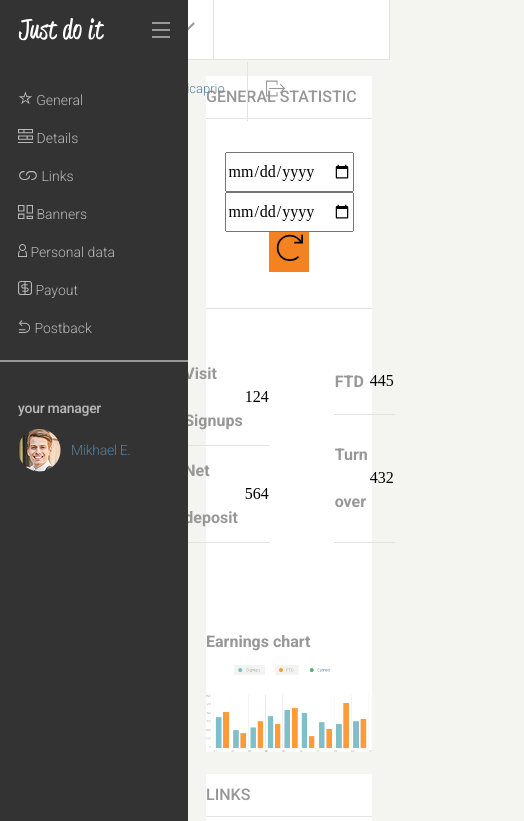
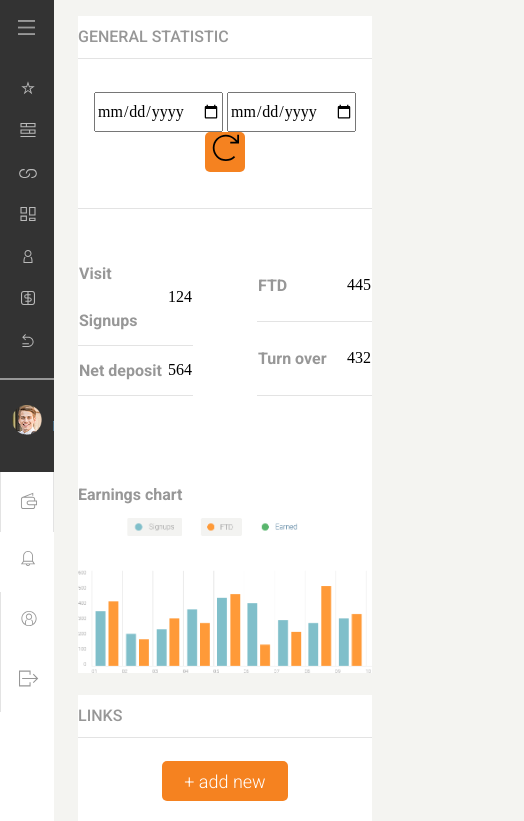
Before and after one commit to elminex/solo-project, a website: page index.html in a window 390 px wide. Shown: the top 821 px of the page, 524 px wide, since content can reach past the window. Drawn offline with Linux system fonts and the light colour scheme.

Commit message:
Add mobile menu

```diff
--- a/index.html
+++ b/index.html
@@ -10,29 +10,29 @@
     <body>
         <div class='container'>
             <div class="row">
-                <aside class="side-menu">
-                    <nav class="side-menu__nav">
+                <nav>
+                    <aside class="side-menu">
                         <div class="side-menu__img-wrapper">
                             <img class="side-menu__logo" src="images/logo.png" alt="logo">
                             <img class="side-menu__hamburger" src="images/hamburger.png" alt="hamb">
                         </div>
                         <ul class="side-menu__list">
                             <li class="side-menu__list-item">
-                                <svg class="side-menu__icon icon" version="1.1" id="Layer_1" xmlns="http://www.w3.org/2000/svg" xmlns:xlink="http://www.w3.org/1999/xlink" x="0px" y="0px"
+                                <svg class="side-menu__icon" version="1.1" id="Layer_1" xmlns="http://www.w3.org/2000/svg" xmlns:xlink="http://www.w3.org/1999/xlink" x="0px" y="0px"
                                 viewBox="0 0 17 16" style="enable-background:new 0 0 17 16;" xml:space="preserve">
                                     <path d="M8.5,3.6l0.9,2.7L9.6,7h0.7h2.8l-2.3,1.6l-0.6,0.4l0.2,0.7l0.9,2.7l-2.3-1.6l-0.6-0.4l-0.6,0.4l-2.3,1.6l0.9-2.7l0.2-0.7
                                     L6.1,8.6L3.9,7h2.8h0.7l0.2-0.7L8.5,3.6 M8.5,0.4L6.7,6H0.8l4.8,3.5L3.7,15l4.8-3.5l4.8,3.5l-1.8-5.6L16.2,6h-5.9L8.5,0.4L8.5,0.4z"/>
                             </svg>
                             General</li>
                             <li class="side-menu__list-item">
-                                <svg class="side-menu__icon icon" version="1.1" id="Layer_1" xmlns="http://www.w3.org/2000/svg" xmlns:xlink="http://www.w3.org/1999/xlink" x="0px" y="0px"
+                                <svg class="side-menu__icon" version="1.1" id="Layer_1" xmlns="http://www.w3.org/2000/svg" xmlns:xlink="http://www.w3.org/1999/xlink" x="0px" y="0px"
                                 viewBox="0 0 14 13" style="enable-background:new 0 0 14 13;" xml:space="preserve">
                                     <path d="M0,13h14v-1H0V13z M0,10h14V6H0V10z M9,7h4v2H9V7z M1,7h7v2H1V7z M0,0v4h14V0H0z M5,3H1V1h4V3z M13,3H6V1h7V3z"/>
                                 </svg>
                             Details
                             </li>
                             <li class="side-menu__list-item">
-                                <svg class="side-menu__icon icon" version="1.1" id="Layer_1" xmlns="http://www.w3.org/2000/svg" xmlns:xlink="http://www.w3.org/1999/xlink" x="0px" y="0px"
+                                <svg class="side-menu__icon" version="1.1" id="Layer_1" xmlns="http://www.w3.org/2000/svg" xmlns:xlink="http://www.w3.org/1999/xlink" x="0px" y="0px"
                                 viewBox="0 0 18 10" style="enable-background:new 0 0 18 10;" xml:space="preserve">
                                     <path d="M7,8H5C3.3,8,2,6.7,2,5s1.3-3,3-3h1V1H5C2.8,1,1,2.8,1,5s1.8,4,4,4h2c2.2,0,4-1.8,4-4h-1C10,6.7,8.7,8,7,8z M13,1h-2
                                     C8.8,1,7,2.8,7,5h1c0-1.7,1.3-3,3-3h2c1.7,0,3,1.3,3,3s-1.3,3-3,3h-1v1h1c2.2,0,4-1.8,4-4S15.2,1,13,1z"/>
@@ -40,14 +40,14 @@
                                 Links
                             </li>
                             <li class="side-menu__list-item">
-                                <svg class="side-menu__icon icon" version="1.1" id="Layer_1" xmlns="http://www.w3.org/2000/svg" xmlns:xlink="http://www.w3.org/1999/xlink" x="0px" y="0px"
+                                <svg class="side-menu__icon" version="1.1" id="Layer_1" xmlns="http://www.w3.org/2000/svg" xmlns:xlink="http://www.w3.org/1999/xlink" x="0px" y="0px"
                                 viewBox="0 0 14 13" style="enable-background:new 0 0 14 13;" xml:space="preserve">
                                     <path d="M0,6h6V0H0V6z M1,1h4v4H1V1z M8,0v8h6V0H8z M13,7H9V1h4V7z M0,13h6V8H0V13z M1,9h4v3H1V9z M8,13h6v-3H8V13z M9,11h4v1H9V11z"/>
                             </svg>
                             Banners
                             </li>
                             <li class="side-menu__list-item">
-                                <svg class="side-menu__icon icon" version="1.1" id="Layer_1" xmlns="http://www.w3.org/2000/svg" xmlns:xlink="http://www.w3.org/1999/xlink" x="0px" y="0px"
+                                <svg class="side-menu__icon" version="1.1" id="Layer_1" xmlns="http://www.w3.org/2000/svg" xmlns:xlink="http://www.w3.org/1999/xlink" x="0px" y="0px"
                                 viewBox="0 0 9 14" style="enable-background:new 0 0 9 14;" xml:space="preserve">
                                     <path d="M4.5,8C6.4,8,8,6.4,8,4.5S6.4,1,4.5,1S1,2.6,1,4.5S2.6,8,4.5,8z M4.5,2C5.9,2,7,3.1,7,4.5S5.9,7,4.5,7S2,5.9,2,4.5
                                     S3.1,2,4.5,2z M7.7,7.7L6.9,8.3C8,9.5,8,11.1,8,12.9V13H1v-0.1C1,11.1,1,9.5,2,8.3L1.3,7.7C0,9.1,0,10.9,0,12.9L0,14h9l0-1.1
@@ -75,14 +75,12 @@
                             </li>
                         </ul>
                         <div class="side-menu__chat">
-                        your manager
+                            <span class="side-menu__chat-title">your manager</span>
                             <ul class="side-menu__chat-list">
-                                <li class="side-menu__chat-list-item"><a class="side-menu__chat-link" href="#"><img class="side-menu__chat-portrait" src="images/manager.png" alt="portrait">Mikhael E.</a> </li>
+                                <li class="side-menu__chat-list-item"><img class="side-menu__chat-portrait" src="images/manager.png" alt="portrait"><a class="side-menu__chat-link" href="#">Mikhael E.</a> </li>
                             </ul>
                         </div>
-                    </nav>
-                </aside>
-                <div class="top-menu">
+                    <div class="top-menu">
                     <ul class="top-menu__list">
                     <li class="top-menu__list-item top-menu__wallet">
                         <svg class="top-menu__icon" version="1.1" id="Layer_1" xmlns="http://www.w3.org/2000/svg" xmlns:xlink="http://www.w3.org/1999/xlink" x="0px" y="0px"
@@ -139,7 +137,10 @@
                         <path d="M13.9,3.1l-0.7,0.7L16.3,7H3v1h13.3l-3.1,3.1l0.7,0.7l4.4-4.4L13.9,3.1z M10,14H1V1h9v3h1V0H0v15h11v-4h-1V14z"/>
                     </svg></li>
                 </ul>
-                </div>
+                    </div>
+                    </aside>
+
+                </nav>
             </div>
             <main class="content">
                 <div class="general">
--- a/sass/_mixins.scss
+++ b/sass/_mixins.scss
@@ -61,6 +61,7 @@
     line-height: 40px;
     font-family: 'Roboto', sans-serif;
     font-weight: lighter;
+    border-radius: 5px;
     @if($color == "orange") {
         background-color: $color-orange;
         &:hover {
--- a/sass/pages/_general.scss
+++ b/sass/pages/_general.scss
@@ -3,7 +3,7 @@
     margin-bottom: 22px;
     &__container {
         margin: 0 auto;
-        max-width: 684px;
+        max-width: 685px;
     }
     &__button {
         @include button(40px, 'orange');
@@ -48,8 +48,6 @@
         max-height: 100%;
         object-fit: cover;
         display: block;
-    }
-    &__chart-wrapper{
         margin: 0 auto;
     }
 }
--- a/sass/section/_side-menu.scss
+++ b/sass/section/_side-menu.scss
@@ -4,13 +4,13 @@
     position: fixed;
     height: 100%;
     width: 188px;
-    z-index: 2;
+
     &__list {
         list-style: none;
-        margin: 0 0 15px;
+        margin-bottom: 15px;
         padding: 0;
         &-item {
-            height: 38px;
+            height: 42px;
             padding-left: 14px;
             border-left: 4px solid transparent;
             cursor: pointer;
@@ -23,28 +23,31 @@
     };
     &__icon {
         fill: $color-grey;
-        max-width: 20px;
+        width: 20px;
         max-height: 14px;
+        margin-right: 16px;
+
     };
     &__img-wrapper {
-        padding: 18px;
+        padding: 20px 18px;
         display: flex;
         justify-content: space-between;
-        align-items: center;
-        margin-bottom: 20px;
     };
     &__logo {
         display: block;
     };
-    &__hamurger {
+    &__hamburger {
         display: block;
+        max-width: 100%;
+        height: 15px;
+
     };
     &__chat {
         width: 100%;
         padding: 25px 18px;
         border-top: 2px solid $color-dark-grey;
         letter-spacing: -0.28px;
-        @include text(14px, 500, 42px, $color-grey);
+
         &-list {
             list-style: none;
             margin: 0;
@@ -58,5 +61,28 @@
             float:left;
             margin-right: 10px;
         };
+        &-title {
+            @include text(14px, 500, 42px, $color-grey);
+            text-transform: uppercase;
+        }
     };
 }
+@media (max-width: 767px) {
+    .side-menu {
+        width: 54px;
+        overflow: hidden;
+        white-space: nowrap;
+        &__logo {
+            display: none;
+        }
+        &__chat {
+        padding-left: 12px;
+            &-portrait {
+            width: 30px;
+            }
+            &-title {
+                display: none;
+            }
+        }
+    }
+}
--- a/sass/section/_top-menu.scss
+++ b/sass/section/_top-menu.scss
@@ -1,12 +1,13 @@
 .top-menu {
     position: fixed;
+    top: 0;
+    margin-left: 188px;
     background-color: $color-white;
     height: 60px;
     width: 100%;
     max-width: 1280px;
     border-bottom: 1px solid $color-light-grey;
     border-right: 1px solid $color-light-grey;
-    z-index: 0;
     &__list {
         float: right;
         height: 100%;
@@ -95,4 +96,26 @@
     &__exit {
         border-left: 1px solid $color-light-grey;
     }
+};
+@media (max-width: 767px) {
+    .top-menu {
+        position: static;
+        height: 100%;
+        width: 54px;
+        border-bottom: none;
+        border-right: none;
+        margin-left: 0;
+        &__list {
+            float: none;
+            height: 60px;
+            line-height: 60px;
+            list-style-type: none;
+        }
+        &__list-item {
+            display: block;
+        }
+        &__notifications {
+            height: 120px;
+        }
+    }
 }
--- a/sass/style.scss
+++ b/sass/style.scss
@@ -69,11 +69,15 @@ p {
 
 body {
     background-color: $color-background-dark;
-    margin: 0;
-    padding: 0;
 }
 .content {
     margin-left: 188px;
-    margin-top: 60px;
+    margin-top: 54px;
     padding: 16px 18px 0;
 }
+@media(max-width: 767px) {
+    .content {
+        margin-left: 60px;
+        margin-top: 0;
+    }
+}
```
Also changed, not shown: README.md, css/style.css.
